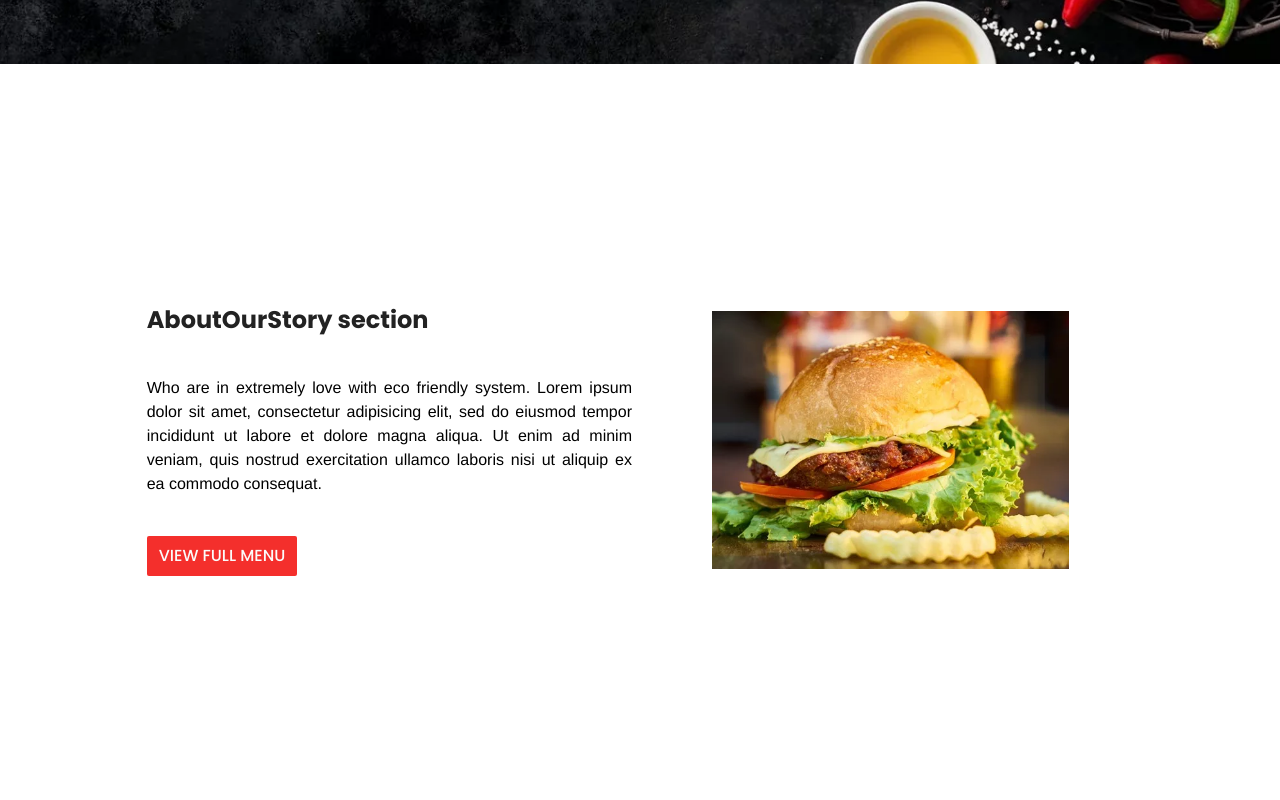
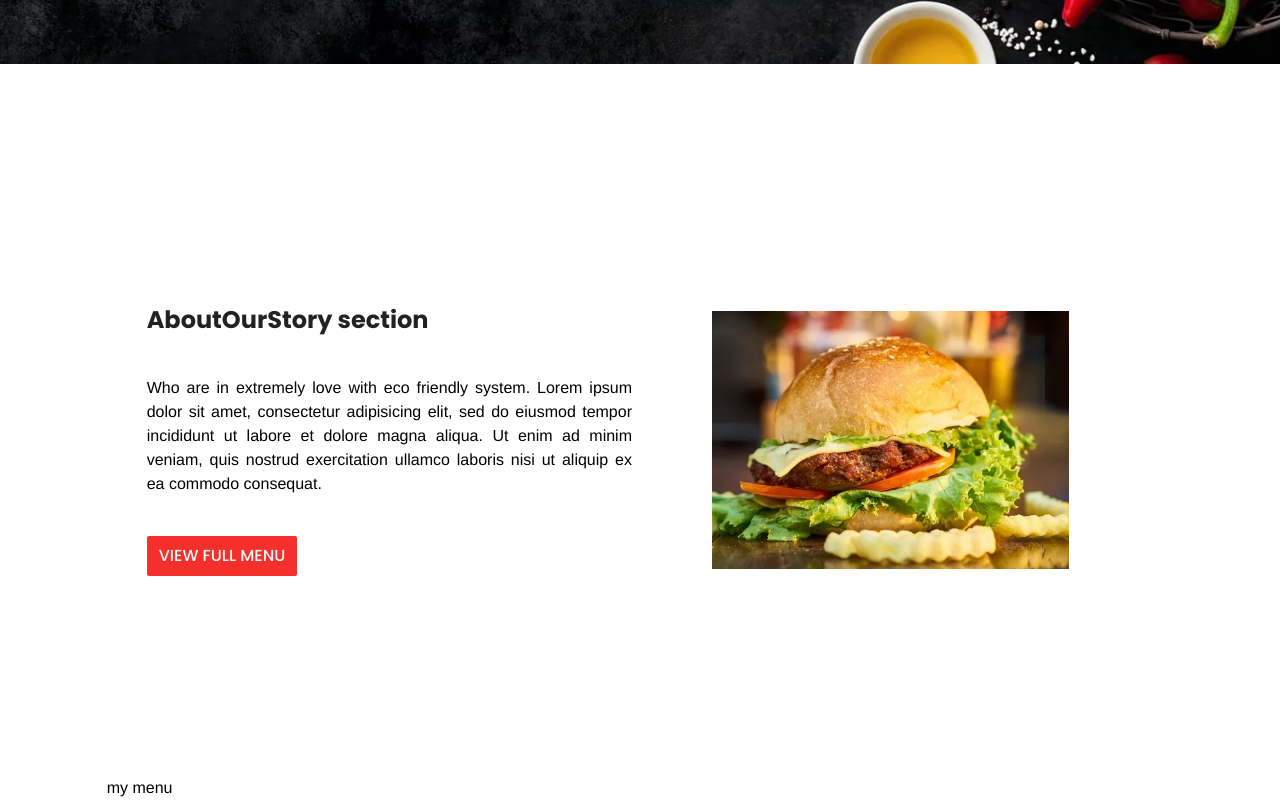
Before and after one commit to Code2Time/Marco-Restaurant, a React (Vite) app: page / in a window 1280 px wide. Shown: the part 736-1536 px from the top of the page. Before the commit the page ends 1512 px from the top, so only its background shows below. Built offline with nearby package versions, Linux system fonts and the light colour scheme.

Commit message:
create basic "Menu" component

```diff
--- /dev/null
+++ b/src/components/Menu.tsx
@@ -0,0 +1,11 @@
+import React from 'react'
+
+function Menu() {
+  return (
+    <div>
+      my menu
+    </div>
+  )
+}
+
+export default Menu
--- a/src/pages/Home.tsx
+++ b/src/pages/Home.tsx
@@ -3,6 +3,7 @@
 import AboutOurStory from "../components/AboutOurStory";
 import Container from "../components/Container";
 import Header from "../components/Header";
+import Menu from "../components/Menu";
 
 function Home() {
   console.log(typeof Header);
@@ -12,6 +13,7 @@ function Home() {
       <Header />
       <Container>
         <AboutOurStory />
+        <Menu />
       </Container>
     </>
   );
```
